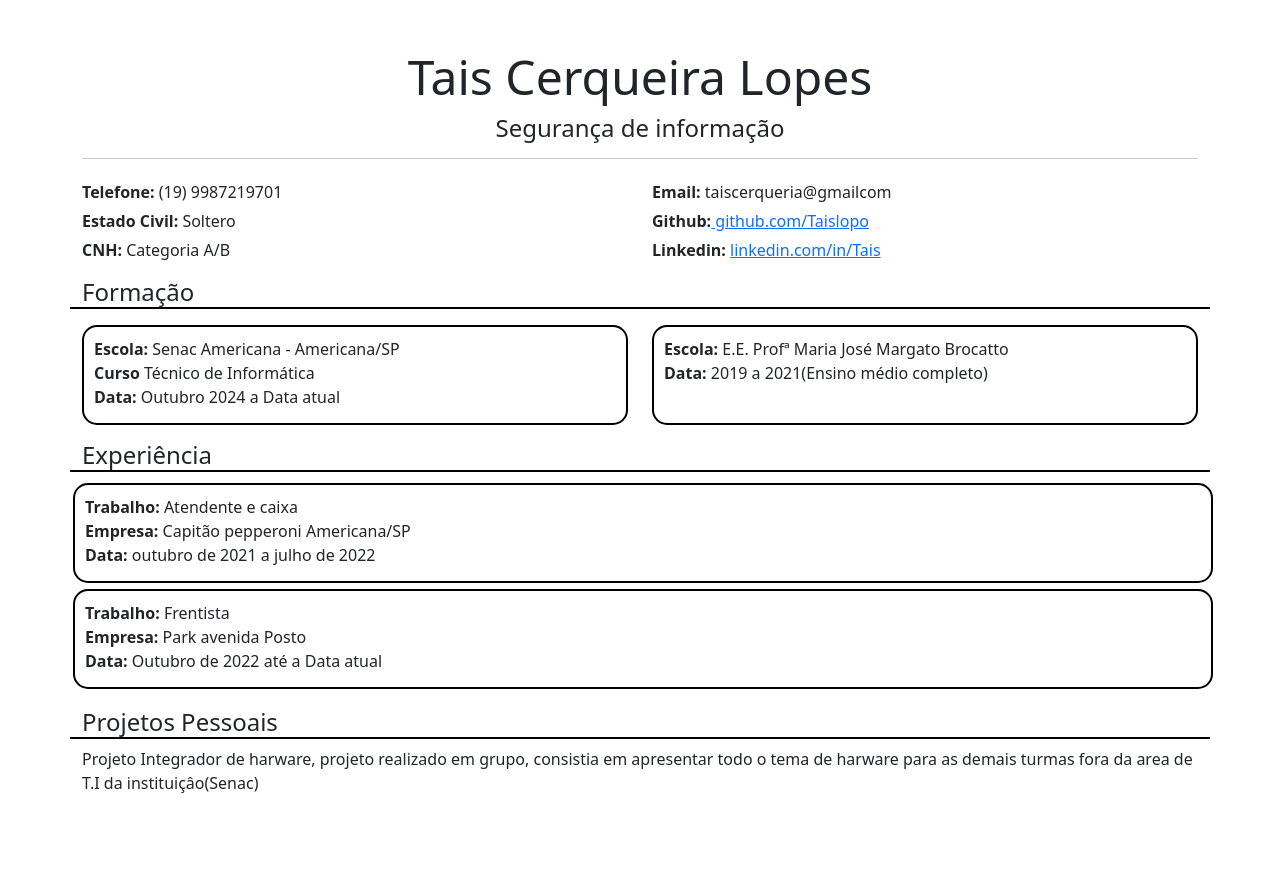
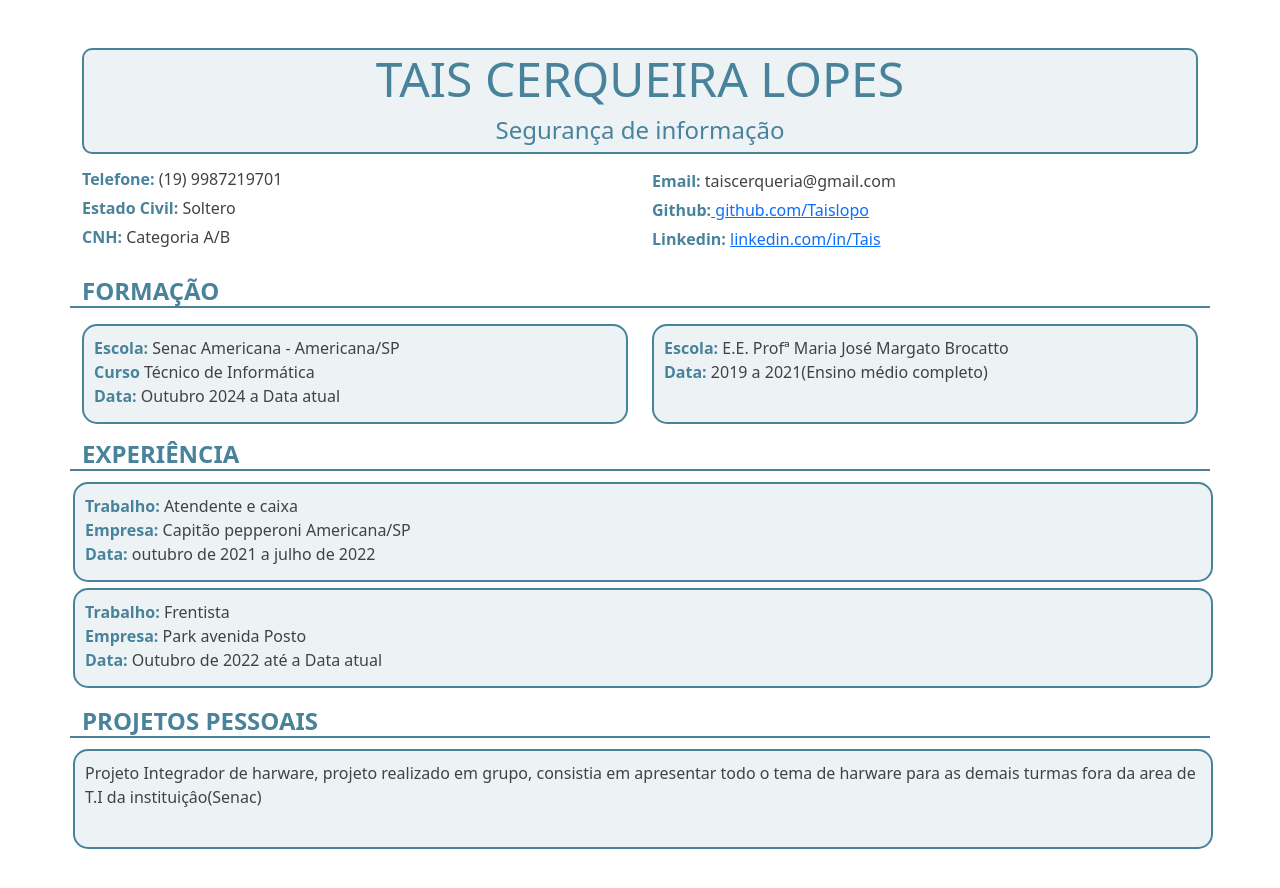
Before and after one commit to Taislopo/Taislopo.github.io, a plain HTML site: page index.html in a window 1280 px wide. Before the commit the page ends 800 px from the top, so only its background shows below. Drawn offline with nearby package versions, Linux system fonts and the light colour scheme.

Commit message:
Curriculo

```diff
--- a/css/style.css
+++ b/css/style.css
@@ -1,12 +1,37 @@
+
+@font-face {
+    font-family: 'anton';
+    src: url(../font/Anton-Regular.ttf);
+}
+.container{
+
+
+
+}
+.container strong{
+    color: #49839B;
+}
+.container label{
+  color: #404343;
+}
+.titulo-nome{
+    border-radius: 10px;
+    background-color: #EDF2F5;
+    border:2px solid #49839B;
+
+}
 .titulo-nome>h1{
+    text-transform: uppercase;
     /* rem é 16 px */
     font-size: 3rem;
-
+    color: #49839B
     /* se é maiouscula minuscula
     text-transform: capitalize; */
+
 }
 
 .titulo-nome h5{
+    color:#49839B;
     font-size: 1.5rem;
     /* largura da fonte */
     font-weight: 300;
@@ -16,6 +41,7 @@
 .dados-contato {
     display: flex;
     flex-direction: column;
+
 }
 .dados-pessoais>label,
 .dados-contato>label {
@@ -26,37 +52,39 @@
     text-transform: capitalize;
 
 }
-.dados-de-contato label,
+.dados-contato label,
 .dados-pessoais label{
     margin-top: 5px;
 }
-.dados-de-contato>div{
-    width: 50%;
-    margin: 0 auto;
-    border: 2px solid black;
-    border-radius: 20px;
-    box-shadow: 3px 3px 10px rgb(127, 107, 107);
-    padding: 10px;
+
+.dados-contato{
+
+
+    margin-top:10px ;
+    padding-bottom: 10px;
+
 }
-.dados-de-contato>div:hover{
-    scale: 1.02;
-    transition: ease-out 0.2s;
-    box-shadow: 3px 3px 10px rgb(127, 107, 107);
+.dados-contato>a{
+    text-decoration: none;
+    color: black;
 }
 
 
 .formacao>h3,
 .experiencia>h3,
-.idiomas>h3,
 .projetos>h3{
-    border-bottom: 2px solid black;
+
+    text-transform: uppercase;
+    color:#49839B;
+    border-bottom: 2px solid #49839B;
     font-size: 1.5rem;
-    font-weight: 400;
+    font-weight: 600;
 }
 .formacao .cartao{
+    background-color: #EDF2F5;
     display: flex;
     flex-direction: column;
-    border: 2px solid black;
+    border:  2px solid #49839B;
     border-radius: 15px;
     padding: 10px;
     height: 100px;
@@ -72,9 +100,10 @@
 
 }
 .experiencia .cartao{
+     background-color: #EDF2F5;
     display: flex;
     flex-direction: column;
-    border: 2px solid black;
+    border:  2px solid #49839B;
     border-radius: 15px;
     padding: 10px;
     height: 100px;
@@ -85,3 +114,32 @@
     transition: ease-out 0.2s;
     box-shadow: 3px 3px 10px rgb(127, 107, 107);
 }
+.projetos .cartao{
+     background-color: #EDF2F5;
+    display:flex;
+    flex-direction: column;
+    border:  2px solid #49839B;
+    border-radius: 15px;
+    padding: 10px;
+    height: 100px ;
+    margin: 3px;
+    margin-bottom: 100px;
+}
+.projetos .cartao:hover{
+     background-color: #EDF2F5;
+    /* O valor 1.02 significa que o elemento será aumentado para 102% do seu tamanho original. */
+    scale: 1.02;
+    /* em um estado :hover, faz o elemento crescer levemente quando o mouse passar por cima. */
+    /* define como as animações/transições ocorrem. */
+
+    transition: ease-out 0.2s;
+    /* ease-out é uma curva de aceleração que faz a animação começar rápido e terminar devagar.
+    0.2s define que a transição deve durar 0.2 segundos (200 milissegundos).
+    Isso se aplicaria a qualquer mudança de estado (como hover, focus, etc.) tornando a mudança mais suave. */
+
+    box-shadow: 3px 3px 10px rgb(127, 107,107);
+    /* Esta propriedade adiciona uma sombra ao elemento.
+    3px (primeiro valor) - deslocamento horizontal da sombra (para a direita)
+    3px (segundo valor) - deslocamento vertical da sombra (para baixo)
+    10px (terceiro valor) - blur radius (quão difusa/borrada fica a sombra) */
+}
--- a/index.html
+++ b/index.html
@@ -15,13 +15,14 @@
         <div class="titulo-nome text-center mt-5">
             <h1>Tais Cerqueira Lopes</h1>
             <h5 class="objetivo">Segurança de informação</h5>
-            <hr>
+            <!-- faz uma linha horinzontal -->
+            <!-- <hr> -->
         </div>
         <nav class="row">
+            <div class="dados-pessoais col">
 
 
-            <div class="dados-pessoais col">
-
+                    <h2 class="dados"></h2>
                     <label class="Telefone"><strong>Telefone:</strong> (19) 9987219701
                     </label>
 
@@ -31,11 +32,12 @@
                     <label class="Cnh"> <strong> CNH:</strong> Categoria A/B</label>
 
                 </div>
+            </div>
 
             <div class="dados-contato col">
 
                     <label class="email">
-                    <strong>Email:</strong> taiscerqueria@gmailcom
+                        <strong>Email:</strong> taiscerqueria@gmail.com
                     </label>
 
                     <label class="github">
@@ -45,9 +47,12 @@
 
                     <label class="linkedin">
                         <strong> linkedin:</strong>
-                    <a href="https://www.linkedin.com/feed/?trk=guest_homepage-basic_nav-header-signin" target="_blank">
+                        <a href="https://www.linkedin.com/feed/?trk=guest_homepage-basic_nav-header-signin"
+                            target="_blank">
                             linkedin.com/in/Tais</a>
                     </label>
+
+
             </div>
         </nav>
         <section class="row formacao mt-3">
@@ -83,8 +88,11 @@
         </section>
         <section class="row projetos mt-3">
             <h3>Projetos Pessoais</h3>
+            <div class="cartao">
+
                 <label>Projeto Integrador de harware, projeto realizado em grupo, consistia em apresentar todo o tema de
                     harware para as demais turmas fora da area de T.I da instituiçâo(Senac)</label>
+            </div>
         </section>
 
     </section>
```
Also changed, not shown: font/Anton-Regular.ttf (added). Lines whose indentation alone changed are shown as unchanged.
